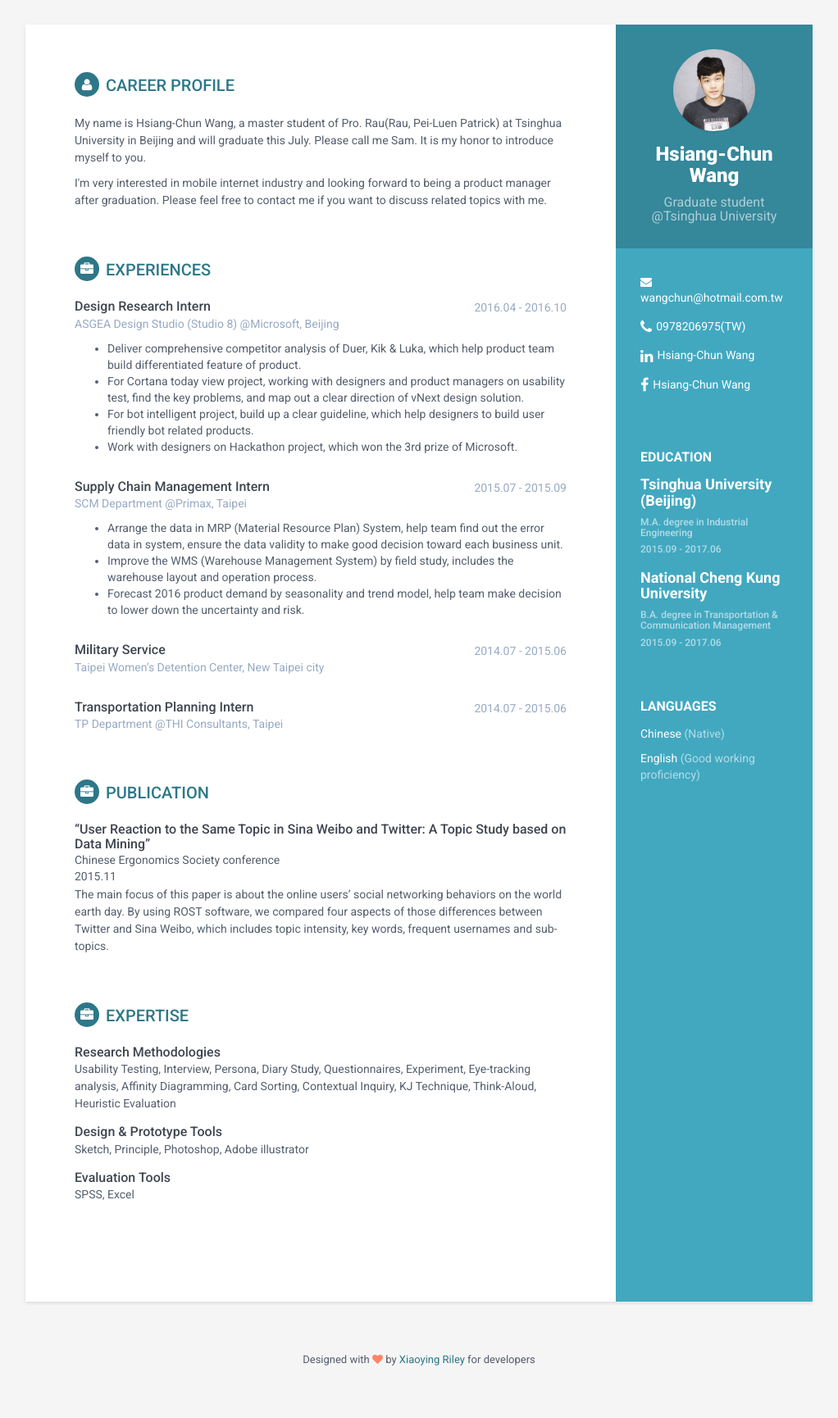
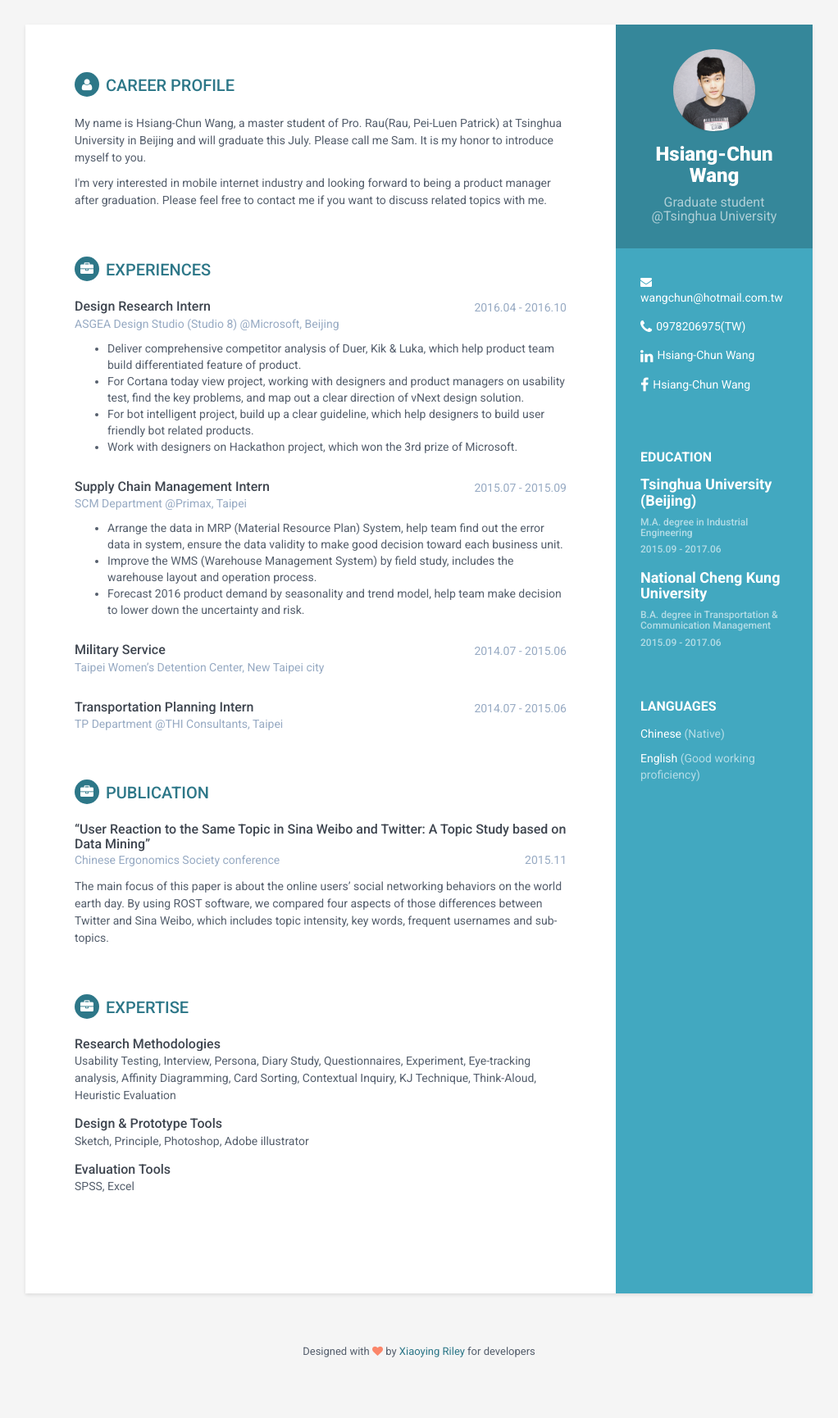
Before and after one commit to hsiangchunwang/hsiangchunwang.github.io, a Jekyll site: the page built from index.html, in a window 1280 px wide. Shown: the whole page at 82% size, without its empty margins (129-1151 px from the left). Built offline with Jekyll 4.4.1, drawn with Linux system fonts in a browser that asks for light colours.

Commit message:
Update styles.css

```diff
--- a/assets/css/styles.css
+++ b/assets/css/styles.css
@@ -216,6 +216,17 @@ p {
   margin-bottom: 10px;
   color: #97AAC3;
 }
+.main-wrapper .conferencetime {
+  position: absolute;
+  right: 0;
+  top: 0;
+  color: #97AAC3;
+}
+.main-wrapper .conference {
+  position: relative;
+  margin-bottom: 10px;
+  color: #97AAC3;
+}
 .main-wrapper .project-title {
   font-size: 16px;
   font-weight: 400;
```
